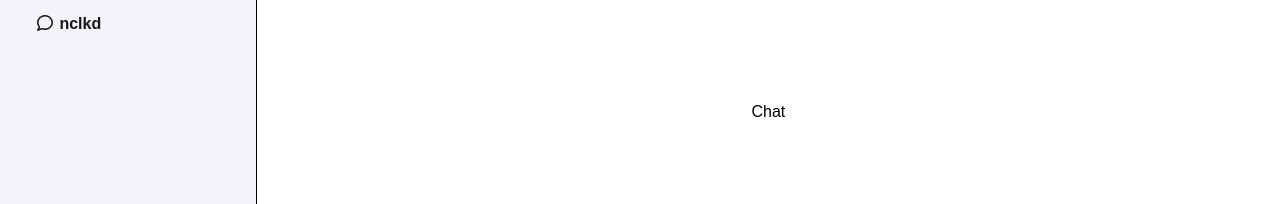
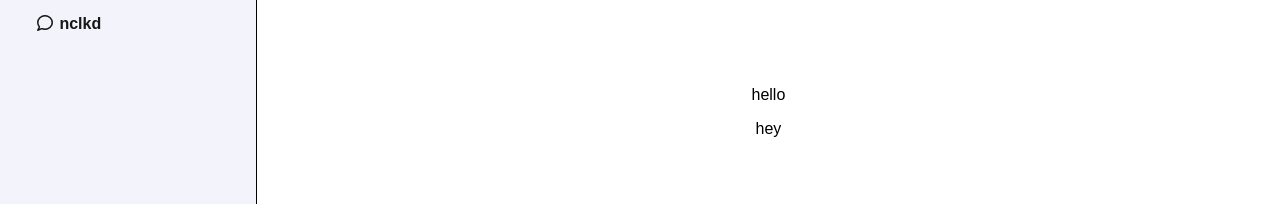
Before and after one commit to Rajaryan99/sparrow-AI-Spur, a React (Vite) app in the folder frontend/: page / in a window 1280 px wide. Shown: the part 280-484 px from the top of the page. Built offline with nearby package versions, Linux system fonts and the light colour scheme.

Commit message:
added a spinner/Loader for AI response

```diff
--- a/frontend/package.json
+++ b/frontend/package.json
@@ -16,6 +16,7 @@
     "@mui/material": "^9.1.2",
     "react": "^19.2.7",
     "react-dom": "^19.2.7",
+    "react-spinners": "^0.17.0",
     "uuid": "^14.0.1"
   },
   "devDependencies": {
--- a/frontend/src/components/chat/Chat.jsx
+++ b/frontend/src/components/chat/Chat.jsx
@@ -1,8 +1,21 @@
-import React from 'react'
+import React, { useContext } from 'react'
 import './chat.css'
+import { myContext } from '../../Context'
 
 export default function Chat() {
+
+  const {reply} = useContext(myContext)
   return (
-    <div>Chat</div>
+    <div className='chatBox'>
+
+      <div className="promot">
+        <p>hello</p>
+      </div>
+
+      <div className="AIReply">
+        <p>hey</p>
+      </div>
+
+    </div>
   )
 }
--- a/frontend/src/components/chatWindow/ChatWindow.jsx
+++ b/frontend/src/components/chatWindow/ChatWindow.jsx
@@ -1,13 +1,15 @@
-import React, { useContext } from 'react'
+import React, { useContext, useState } from 'react'
 import './chatwindow.css'
 import Chat from '../chat/Chat'
 import { myContext } from '../../Context'
-
+import {PacmanLoader} from 'react-spinners'
 export default function ChatWindow() {
 
   const {prompt, setPrompt, reply, setReply, currThreadId} = useContext(myContext)
+  const [loading, setLoading] = useState(false)
 
   const getReply = async () => {
+    setLoading(true)
 
     console.log("Message", prompt, "threadId", currThreadId)
     const options = {
@@ -19,6 +21,7 @@ export default function ChatWindow() {
         message: prompt,
         threadId: currThreadId
       })
+
     }
 
     try {
@@ -26,10 +29,12 @@ export default function ChatWindow() {
       const response = await fetch("http://localhost:3000/api/chat", options)
       const res = await response.json()
       console.log(res)
+      setReply(res.reply)
 
     } catch (error) {
       console.error(error)
     }
+    setLoading(false)
   }
 
   return (
@@ -42,6 +47,10 @@ export default function ChatWindow() {
 
     <Chat></Chat>
 
+    <PacmanLoader loading={loading} >
+
+    </PacmanLoader>
+
       <div className="chatInput">
           <div className='userInput'>
             <input
@@ -49,6 +58,7 @@ export default function ChatWindow() {
                 value={prompt}
                 onChange={(e) => setPrompt(e.target.value)}
                 placeholder='How can i help you'
+                onKeyDown={(e) => e.key === 'Enter' ? getReply(): ''}
               />
             <div className='sendBtn' onClick={getReply}><i className="fa-solid fa-paper-plane"></i></div>
           </div>
--- a/frontend/src/components/chatWindow/chatwindow.css
+++ b/frontend/src/components/chatWindow/chatwindow.css
@@ -8,6 +8,7 @@
     flex-direction: column;
     justify-content: space-between;
     text-align: center;
+    align-items: center;
 
 }
 
```
Also changed, not shown: 1 other file (tests, documents, lock files or other folders).
